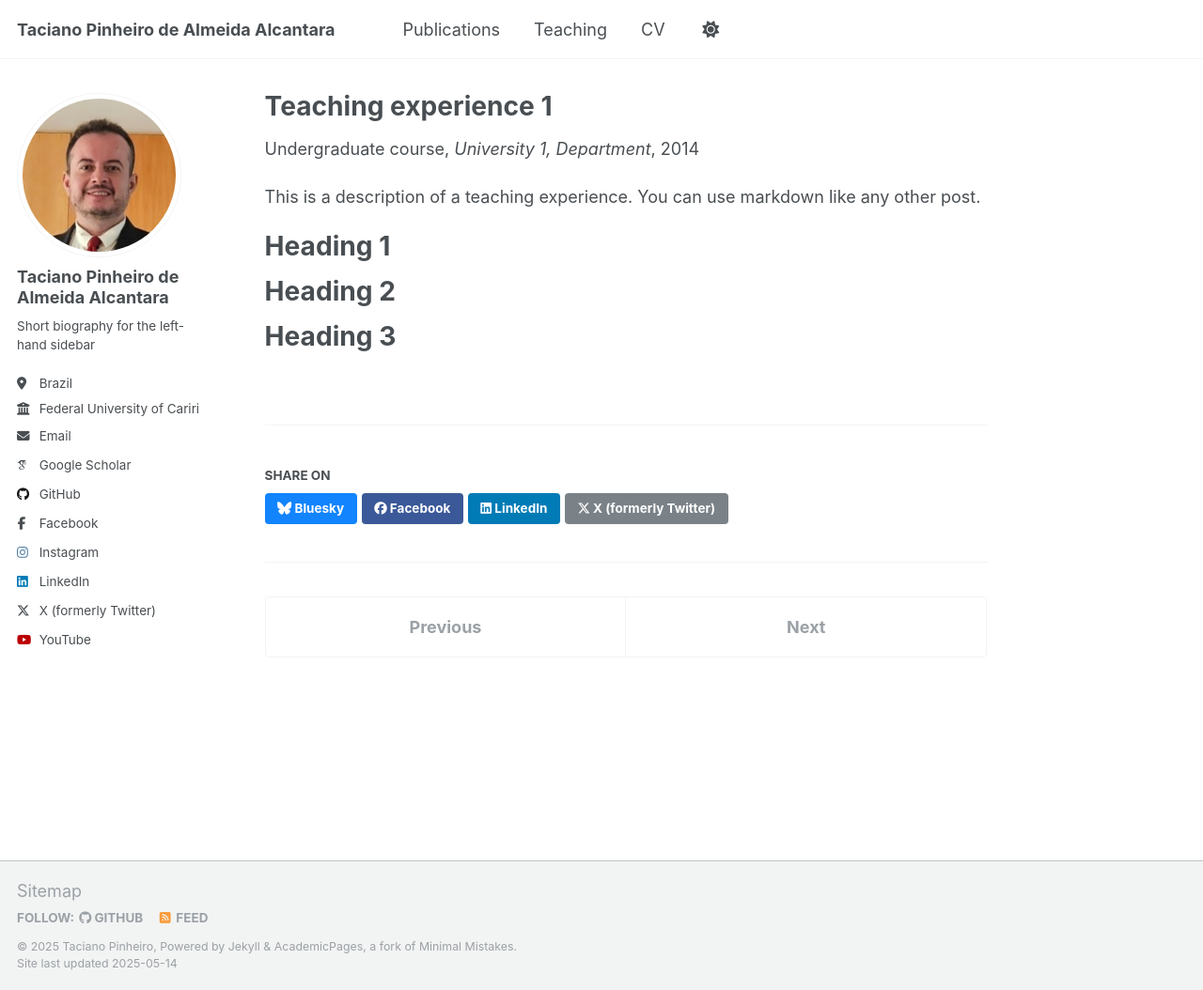
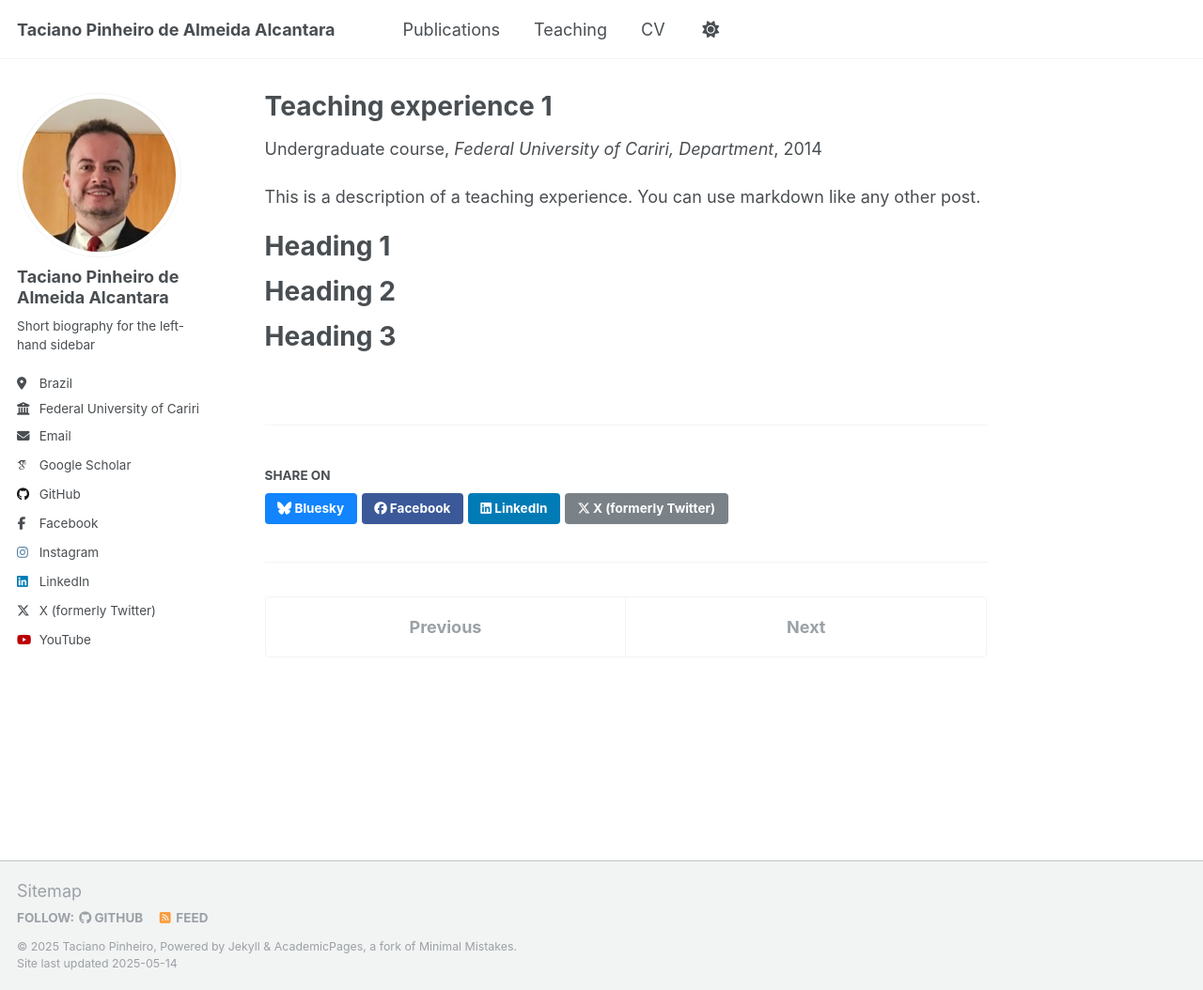
Before and after one commit to tacianopinheiro/tacianopinheiro.github.io, a Jekyll site: the page built from _teaching/2014-spring-teaching-1.md, in a window 1280 px wide and 1054 px high. Shown: the whole window at 94% size. Built offline with Jekyll 4.4.1, drawn with Linux system fonts in a browser that asks for light colours; some web fonts are replaced.

Commit message:
Atualizar o 2014-spring-teaching-1.md

```diff
--- a/_teaching/2014-spring-teaching-1.md
+++ b/_teaching/2014-spring-teaching-1.md
@@ -3,9 +3,9 @@ title: "Teaching experience 1"
 collection: teaching
 type: "Undergraduate course"
 permalink: /teaching/2014-spring-teaching-1
-venue: "University 1, Department"
+venue: "Federal University of Cariri, Department"
 date: 2014-01-01
-location: "City, Country"
+location: "Juazeiro do Norte, Brazil"
 ---
 
 This is a description of a teaching experience. You can use markdown like any other post.
```
